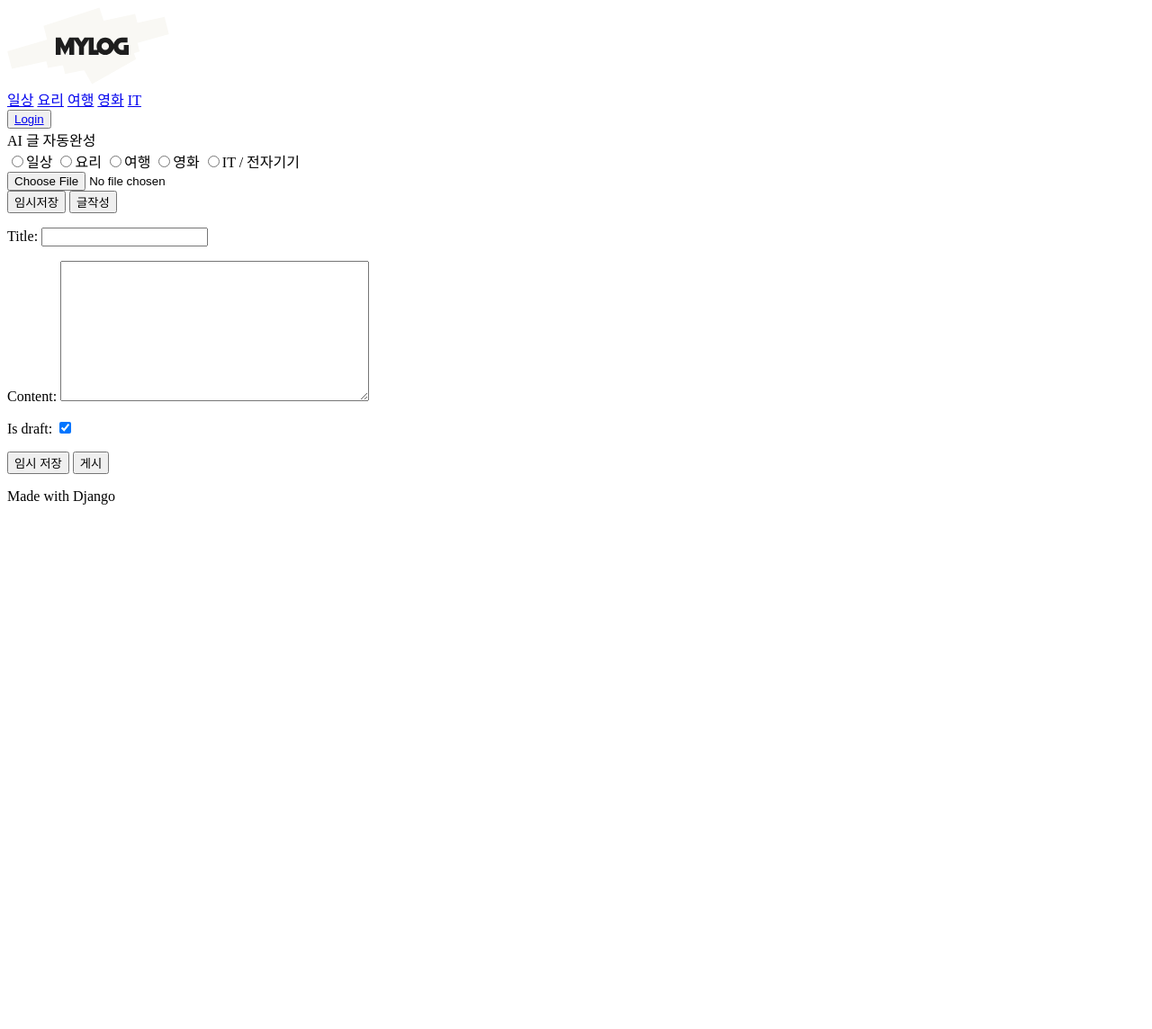
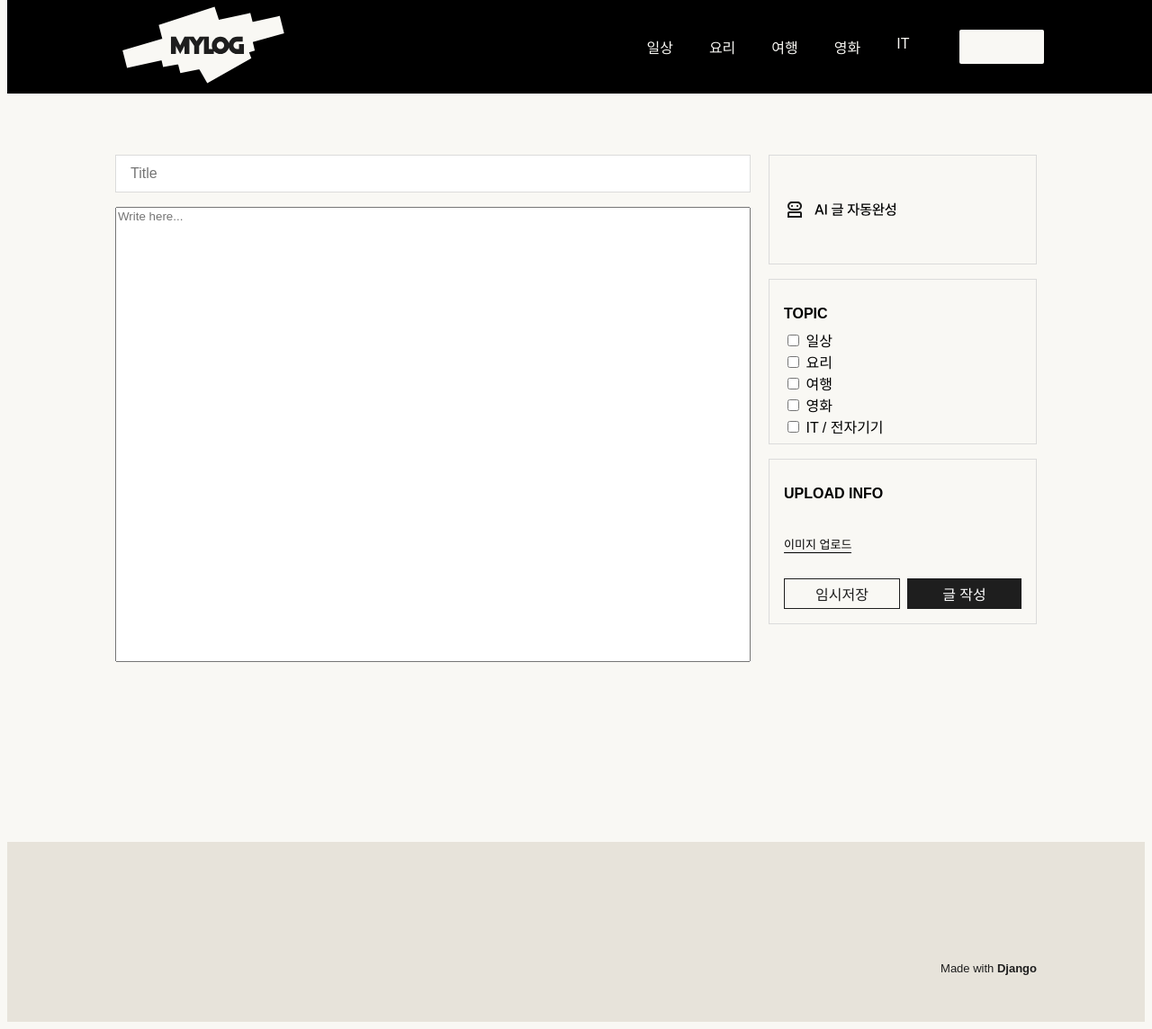
Before and after one commit to Oneiric0102/django_project_saibi, a Django app: page /write/ in a window 1280 px wide. Shown: the whole page at 90% size. Before the commit the page ends 561 px from the top, so only its background shows below. Run offline with Django 4.2, Linux system fonts and the light colour scheme; parts of the project's set-up code (start-up, migrations or seed data) failed here and were passed over; some libraries are stand-ins or nearby versions.

Commit message:
[update] write.html 소윤님 수정사항 반영 외에 큰 특이사항 없음.

```diff
--- a/blog_project/blog_app/templates/base.html
+++ b/blog_project/blog_app/templates/base.html
@@ -5,6 +5,10 @@
 <head>
     <meta charset="UTF-8">
     <meta name="viewport" content="width=device-width, initial-scale=1.0">
+    <link rel="stylesheet" href="{% static 'css/write.css' %}?{% now "U" %}">
+    <link rel="stylesheet" href="{% static 'css/navi_white.css' %}?{% now "U" %}">
+    <link rel="stylesheet" href="{% static 'css/navi_black.css' %}?{% now "U" %}">
+    <link rel="stylesheet" href="{% static 'css/footer.css' %}?{% now "U" %}">
     <title>Document</title>
 </head>
 <body>
--- a/blog_project/blog_app/templates/login.html
+++ b/blog_project/blog_app/templates/login.html
@@ -1,4 +1,5 @@
 {% load socialaccount %}
+{% load static %}
 {% providers_media_js %}
 <!DOCTYPE html>
 <html lang="en">
--- a/blog_project/blog_app/templates/signup.html
+++ b/blog_project/blog_app/templates/signup.html
@@ -1,3 +1,4 @@
+{% load static %}
 <!DOCTYPE html>
 <html lang="en">
 <head>
--- a/blog_project/blog_app/templates/write.html
+++ b/blog_project/blog_app/templates/write.html
@@ -8,32 +8,40 @@
     </article>
 
     <aside class="Content-option">
-        <!-- AI 글 자동완성 -->
-        <div class="autocomplete">AI 글 자동완성</div>
-        <!-- TOPOIC -->
-        <div class="Topic">
-            <input type="radio" name="topic" value="daily">일상
-            <input type="radio" name="topic" value="cook">요리
-            <input type="radio" name="topic" value="travel">여행
-            <input type="radio" name="topic" value="movie">영화
-            <input type="radio" name="topic" value="IT">IT / 전자기기
+       <!-- 메인-->
+
+    <div class="container">
+        <div class="big-box">
+            <form>
+                <div class="write-box">
+                    <input class="title" type="text" placeholder="Title">
+                    <textarea placeholder="Write here..."></textarea>
+                </div>
+
+                <div class="post-info-box">
+                    <button class="ai-button">
+                        <img src="{% static 'img/AI.svg' %}" alt="AI 로고" />
+                    </button>
+                    <div class="box">
+                        <h2>TOPIC</h2>
+                        <label><input type="checkbox" name="topic" value="일상"> 일상</label>
+                        <label><input type="checkbox" name="topic" value="요리"> 요리</label>
+                        <label><input type="checkbox" name="topic" value="여행"> 여행</label>
+                        <label><input type="checkbox" name="topic" value="영화"> 영화</label>
+                        <label><input type="checkbox" name="topic" value="IT"> IT / 전자기기</label>
+                    </div>
+                    <div class="box">
+                        <h2>UPLOAD INFO</h2>
+                        <button class="button-line">이미지 업로드</button>
+                            <div class="save-box">
+                                <button class="temp-save-button">임시저장</button>
+                                <button class="save-button">글 작성</button>
+                            </div>
+                    </div>
+                </div>
+            </form>
         </div>
-        <!-- UPLOAD INFO -->
-        <div class="Upload-Info"></div>
-            <!-- 이미지 업로드 -->
-            <input type="file" id="fileUpload" />
-            <!-- 글 저장 -->
-            <div class="Save">
-                <!-- 이미지로 변환 가능 -->
-                <button onclick="">임시저장</button>
-                <button onclick="">글작성</button>
-            </div>
+    </div>
     </aside>
-        <form method="post">
-            {% csrf_token %}
-            {{ form.as_p }}
-            <input type="submit" name="save_draft" value="임시 저장">
-            <input type="submit" name="publish" value="게시">
-        </form>
 </section>
 {% endblock %}
```
